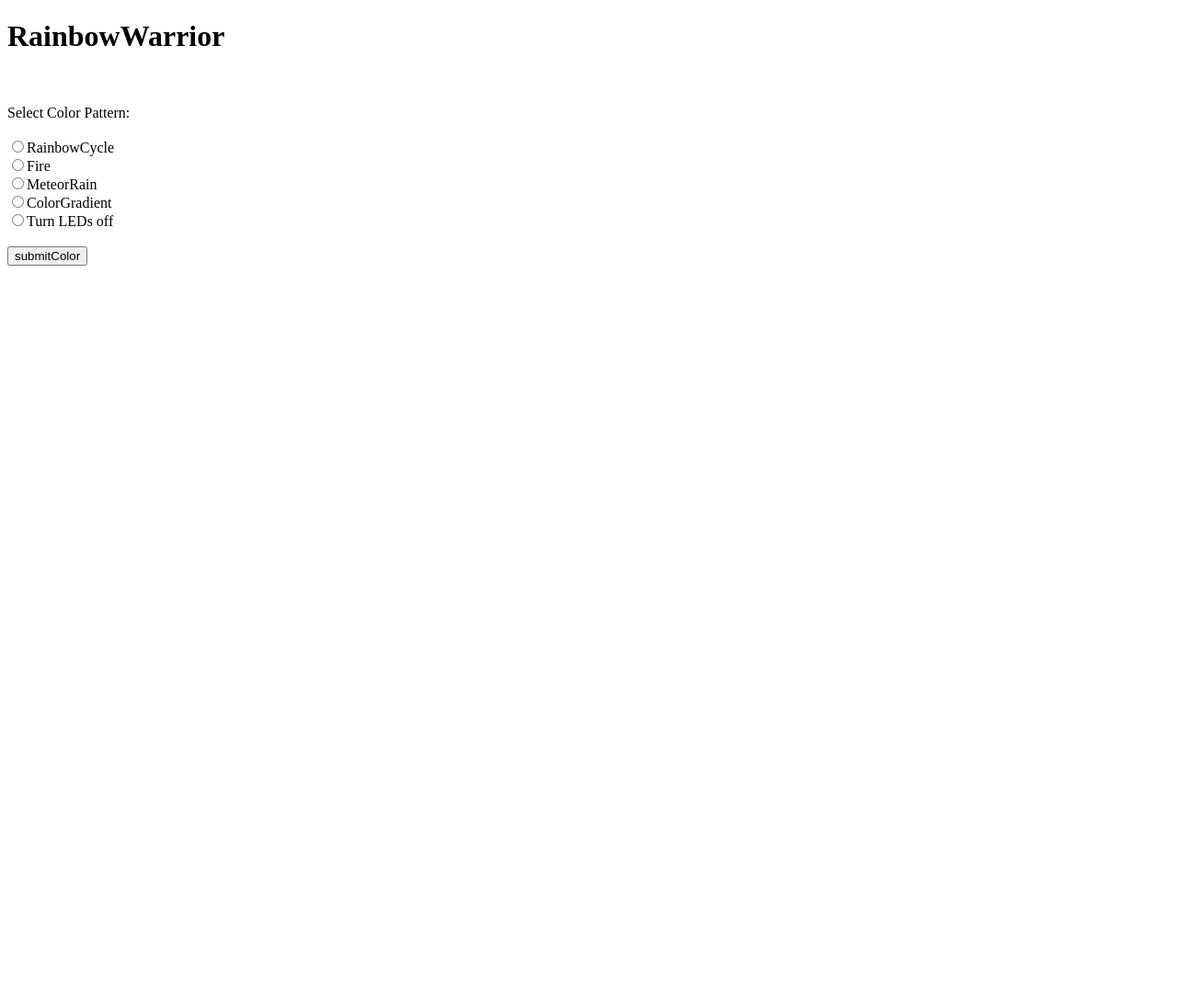
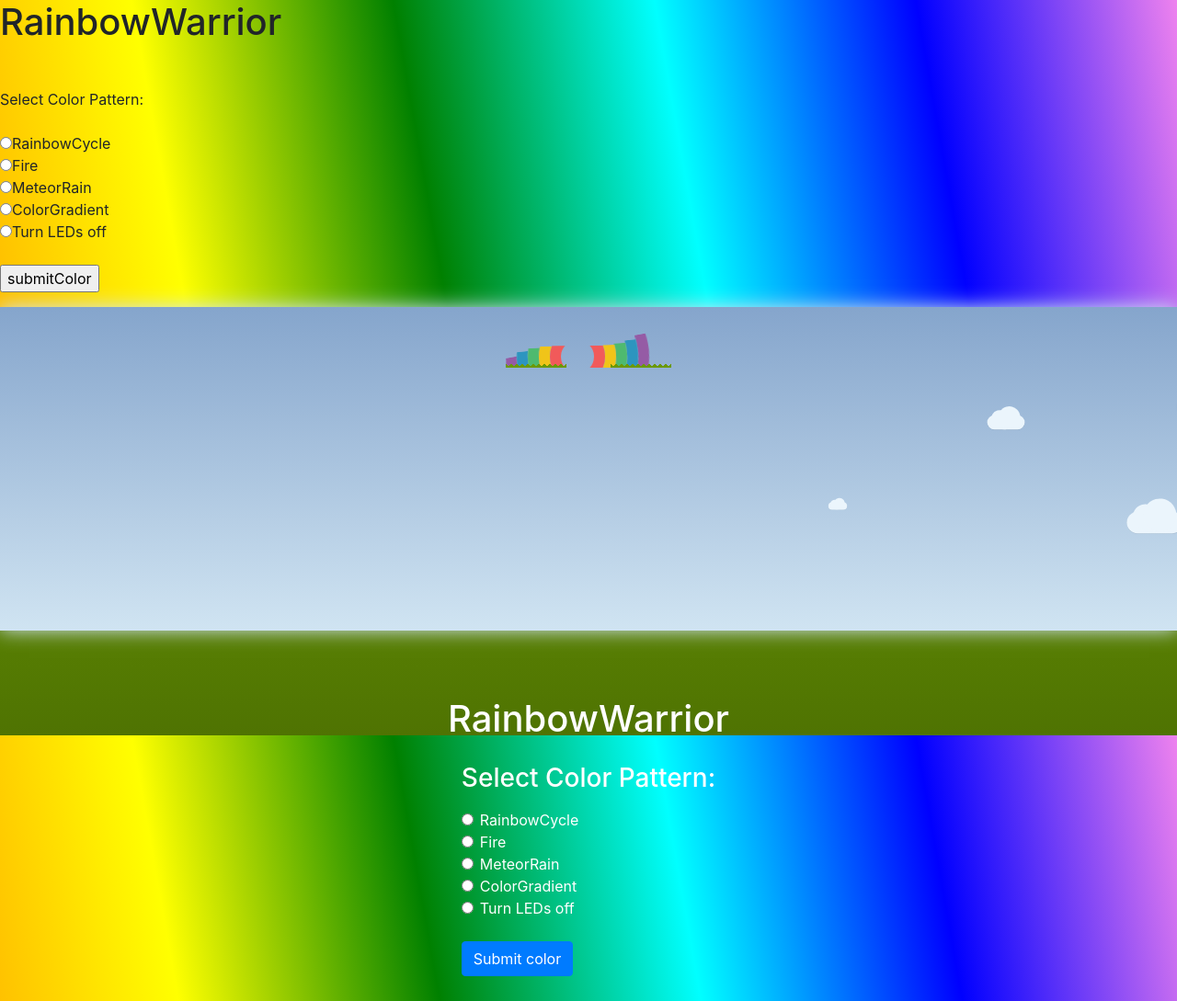
Before and after one commit to crxcv/Leuchteding, a plain HTML site: page index.html in a window 1280 px wide. Shown: the top 1089 px of the page at 92% size. Before the commit the page ends 800 px from the top, so only its background shows below. Drawn offline with nearby package versions, Linux system fonts and the light colour scheme.

Commit message:
style update + bootstrap and rainbow pew pew

```diff
--- a/index.html
+++ b/index.html
@@ -1,23 +1,87 @@
 <!DOCTYPE html>
-<html>
+<html class="h-100">
+
 <head>
   <title>RainbowWarriorSettins</title>
+  <meta name="viewport" content="width=device-width, initial-scale=1, shrink-to-fit=no">
+  <link rel="stylesheet" href="https://maxcdn.bootstrapcdn.com/bootstrap/4.0.0/css/bootstrap.min.css" integrity="sha384-Gn5384xqQ1aoWXA+058RXPxPg6fy4IWvTNh0E263XmFcJlSAwiGgFAW/dAiS6JXm" crossorigin="anonymous">
+  <link rel="stylesheet" href="./style.css">
 </head>
+
 <body>
 
   <h1>RainbowWarrior</h1>
   </br>
   <p>
     <form methon="GET" action="/light?">
-  Select Color Pattern:</br></br>
+      Select Color Pattern:</br>
+      </br>
       <input type="radio" id="light1" name="light" value="RainbowCycle">RainbowCycle</br>
       <input type="radio" id="light2" name="light" value="Fire">Fire</br>
       <input type="radio" id="light3" name="light" value="MeteorRain">MeteorRain</br>
       <input type="radio" id="light4" name="light" value="ColorGradient">ColorGradient</br>
-  <input type="radio" id="light5" name="light" value="Off">Turn LEDs off</br></br>
-  <input type="submit" name="li" value="submitColor"></b></br>
+      <input type="radio" id="light5" name="light" value="Off">Turn LEDs off</br>
+      </br>
+      <input type="submit" name="li" value="submitColor"></b>
+      </br>
     </form>
   </p>
 
+  <body class="h-100">
+    <div class="ground"></div>
+    <div class="sky">
+      <div class="cloud variant-1"></div>
+      <div class="cloud variant-2"></div>
+      <div class="cloud variant-3"></div>
+      <div class="cloud variant-4"></div>
+      <div class="cloud variant-5"></div>
+    </div>
+    <div class="rainbow-preloader">
+      <div class="rainbow-stripe"></div>
+      <div class="rainbow-stripe"></div>
+      <div class="rainbow-stripe"></div>
+      <div class="rainbow-stripe"></div>
+      <div class="rainbow-stripe"></div>
+      <div class="shadow"></div>
+      <div class="shadow"></div>
+    </div>
+
+    <div class="text-white align-items-center container d-flex flex-column h-100 justify-content-end pb-md-5">
+      <h1 class="">RainbowWarrior</h1>
+      <div class="mt-3">
+
+        <form methon="GET" action="/light?">
+          <h3 class="mb-3">Select Color Pattern:</h3>
+
+          <div class="form-check">
+            <label class="form-check-label"><input class="form-check-input" type="radio" id="light1" name="light" value="RainbowCycle">RainbowCycle</label>
+          </div>
+
+          <div class="form-check">
+            <label class="form-check-label"><input class="form-check-input" type="radio" id="light2" name="light" value="Fire">Fire</label>
+          </div>
+
+          <div class="form-check">
+            <label class="form-check-label"><input class="form-check-input" type="radio" id="light3" name="light" value="MeteorRain">MeteorRain</label>
+          </div>
+
+          <div class="form-check">
+            <label class="form-check-label"><input class="form-check-input" type="radio" id="light4" name="light" value="ColorGradient">ColorGradient</label>
+          </div>
+
+          <div class="form-check">
+            <label class="form-check-label"><input class="form-check-input" type="radio" id="light5" name="light" value="Off">Turn LEDs off</label>
+          </div>
+
+          <div class="my-4">
+            <input class="btn btn-primary" type="submit" name="li" value="Submit color"></b>
+          </div>
+        </form>
+      </div>
+    </div>
+    <script src="https://code.jquery.com/jquery-3.2.1.slim.min.js" integrity="sha384-KJ3o2DKtIkvYIK3UENzmM7KCkRr/rE9/Qpg6aAZGJwFDMVNA/GpGFF93hXpG5KkN" crossorigin="anonymous"></script>
+    <script src="https://cdnjs.cloudflare.com/ajax/libs/popper.js/1.12.9/umd/popper.min.js" integrity="sha384-ApNbgh9B+Y1QKtv3Rn7W3mgPxhU9K/ScQsAP7hUibX39j7fakFPskvXusvfa0b4Q" crossorigin="anonymous"></script>
+    <script src="https://maxcdn.bootstrapcdn.com/bootstrap/4.0.0/js/bootstrap.min.js" integrity="sha384-JZR6Spejh4U02d8jOt6vLEHfe/JQGiRRSQQxSfFWpi1MquVdAyjUar5+76PVCmYl" crossorigin="anonymous"></script>
   </body>
+
 </html>
--- /dev/null
+++ b/style.css
@@ -0,0 +1,264 @@
+body {
+  background: linear-gradient(80deg, orange, yellow, green, cyan, blue, violet);
+  /* Standard syntax (must be last) */
+}
+.rainbow-preloader .rainbow-stripe:nth-child(1) {
+  border-color: #f15a5a;
+  clip: rect(0, 84px, 42px, 0);
+  height: 60px;
+  left: 48px;
+  -webkit-transform: rotate(180deg);
+  top: 48px;
+  width: 60px;
+  z-index: 5;
+  -webkit-animation: rainbow-in-out 5s 0.1s infinite;
+}
+.rainbow-preloader .rainbow-stripe:nth-child(1):before {
+  content: '';
+  display: block;
+  height: 48px;
+  width: 54px;
+}
+
+.rainbow-preloader .rainbow-stripe:nth-child(2) {
+  border-color: #f0c419;
+  clip: rect(0, 108px, 54px, 0);
+  height: 84px;
+  left: 36px;
+  -webkit-transform: rotate(180deg);
+  top: 36px;
+  width: 84px;
+  z-index: 4;
+  -webkit-animation: rainbow-in-out 5s 0.2s infinite;
+}
+.rainbow-preloader .rainbow-stripe:nth-child(2):before {
+  content: '';
+  display: block;
+  height: 72px;
+  width: 78px;
+}
+
+.rainbow-preloader .rainbow-stripe:nth-child(3) {
+  border-color: #4eba6f;
+  clip: rect(0, 132px, 66px, 0);
+  height: 108px;
+  left: 24px;
+  -webkit-transform: rotate(180deg);
+  top: 24px;
+  width: 108px;
+  z-index: 3;
+  -webkit-animation: rainbow-in-out 5s 0.3s infinite;
+}
+.rainbow-preloader .rainbow-stripe:nth-child(3):before {
+  content: '';
+  display: block;
+  height: 96px;
+  width: 102px;
+}
+
+.rainbow-preloader .rainbow-stripe:nth-child(4) {
+  border-color: #2d95bf;
+  clip: rect(0, 156px, 78px, 0);
+  height: 132px;
+  left: 12px;
+  -webkit-transform: rotate(180deg);
+  top: 12px;
+  width: 132px;
+  z-index: 2;
+  -webkit-animation: rainbow-in-out 5s 0.4s infinite;
+}
+.rainbow-preloader .rainbow-stripe:nth-child(4):before {
+  content: '';
+  display: block;
+  height: 120px;
+  width: 126px;
+}
+
+.rainbow-preloader .rainbow-stripe:nth-child(5) {
+  border-color: #955ba5;
+  clip: rect(0, 180px, 90px, 0);
+  height: 156px;
+  left: 0px;
+  -webkit-transform: rotate(180deg);
+  top: 0px;
+  width: 156px;
+  z-index: 1;
+  -webkit-animation: rainbow-in-out 5s 0.5s infinite;
+}
+.rainbow-preloader .rainbow-stripe:nth-child(5):before {
+  content: '';
+  display: block;
+  height: 144px;
+  width: 150px;
+}
+
+.rainbow-preloader {
+  height: 90px;
+  left: 50%;
+  margin-left: -90px;
+  margin-top: -90px;
+  overflow: hidden;
+  position: absolute;
+  top: 50%;
+  width: 180px;
+}
+.rainbow-preloader:before, .rainbow-preloader:after {
+  background: linear-gradient(45deg, transparent 33.333%, #6b9903 33.333%, #6b9903 66.667%, transparent 66.667%), linear-gradient(-45deg, transparent 33.333%, #6b9903 33.333%, #6b9903 66.667%, transparent 66.667%);
+  background-size: 6px 34px;
+  bottom: 0;
+  content: '';
+  display: block;
+  height: 12px;
+  left: 0;
+  position: absolute;
+  width: 66px;
+  z-index: 10;
+}
+.rainbow-preloader:after {
+  left: auto;
+  right: 0;
+}
+.rainbow-preloader .rainbow-stripe {
+  border-width: 12px;
+  border-style: solid;
+  border-radius: 100%;
+  position: absolute;
+}
+.rainbow-preloader .rainbow-stripe:before {
+  border-radius: 100%;
+}
+.rainbow-preloader .shadow {
+  background: rgba(0, 0, 0, 0.2);
+  bottom: -1px;
+  box-shadow: 0 0 10px 1px rgba(0, 0, 0, 0.5);
+  height: 2px;
+  left: 0;
+  opacity: 0;
+  position: absolute;
+  width: 0;
+  -webkit-animation: shadow-in-out 5s infinite;
+}
+.rainbow-preloader .shadow + .shadow {
+  left: 118px;
+  -webkit-animation-delay: 0.5s;
+}
+
+body {
+  overflow-x: hidden;
+}
+
+.sky {
+  z-index: -1;
+  background: linear-gradient(#85a5cc 0, #d0e4f2 100%);
+  box-shadow: 0 0 20px #d0e4f2;
+  height: 44%;
+  overflow: hidden;
+  position: absolute;
+  width: 100%;
+}
+.sky .cloud {
+  background: #ebf5fc;
+  border-radius: 200px;
+  box-shadow: 0 1px 1px rgba(0, 0, 0, 0.1);
+  height: 39px;
+  margin-right: -102px;
+  position: absolute;
+  right: 0%;
+  width: 102px;
+}
+.sky .cloud.variant-1 {
+  top: 56%;
+  -webkit-transform: scale(0.2);
+  -webkit-animation: clouds-in-out 16s 0s infinite linear;
+}
+.sky .cloud.variant-2 {
+  top: 30%;
+  -webkit-transform: scale(0.4);
+  -webkit-animation: clouds-in-out 17s 2s infinite linear;
+}
+.sky .cloud.variant-3 {
+  top: 61%;
+  -webkit-transform: scale(0.6);
+  -webkit-animation: clouds-in-out 18s 4s infinite linear;
+}
+.sky .cloud.variant-4 {
+  top: 64%;
+  -webkit-transform: scale(0.8);
+  -webkit-animation: clouds-in-out 19s 6s infinite linear;
+}
+.sky .cloud.variant-5 {
+  top: 25%;
+  -webkit-transform: scale(1);
+  -webkit-animation: clouds-in-out 20s 8s infinite linear;
+}
+.sky .cloud:before, .sky .cloud:after {
+  background: #ebf5fc;
+  border-radius: 100px;
+  content: '';
+  height: 45px;
+  left: 10px;
+  position: absolute;
+  top: -10px;
+  width: 60px;
+  -webkit-transform: rotate(30deg);
+  -moz-transform: rotate(30deg);
+  transform: rotate(30deg);
+}
+.sky .cloud:after {
+  height: 60px;
+  left: auto;
+  right: 12px;
+  top: -24px;
+  width: 60px;
+}
+
+.ground {
+  z-index: -1;
+  background: linear-gradient(#6e9e03 0, #4f7302 100%);
+  height: 57%;
+  position: absolute;
+  bottom: 0;
+  right: 0;
+  left: 0;
+}
+
+@-webkit-keyframes rainbow-in-out {
+  0% {
+    -webkit-transform: rotate(180deg);
+  }
+  33% {
+    -webkit-transform: rotate(360deg);
+  }
+  66% {
+    -webkit-transform: rotate(360deg);
+  }
+  100% {
+    -webkit-transform: rotate(540deg);
+  }
+}
+@-webkit-keyframes shadow-in-out {
+  0% {
+    opacity: 0;
+    width: 0;
+  }
+  33% {
+    opacity: 1;
+    width: 60px;
+  }
+  66% {
+    opacity: 1;
+    width: 60px;
+  }
+  100% {
+    opacity: 0;
+    width: 0;
+  }
+}
+@-webkit-keyframes clouds-in-out {
+  0% {
+    right: 0%;
+  }
+  100% {
+    right: 105%;
+  }
+}
```
Lines whose indentation alone changed are shown as unchanged.
